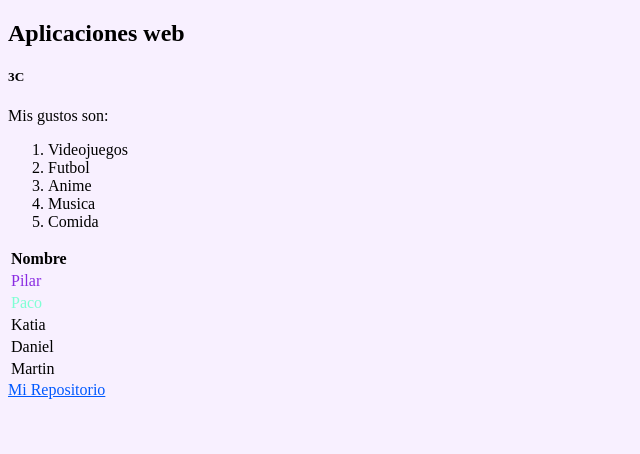
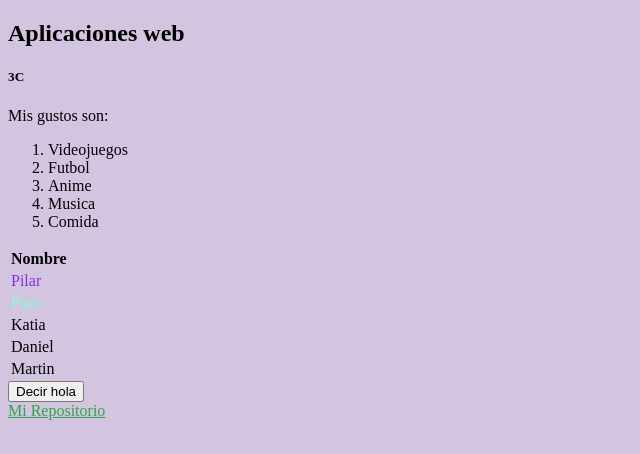
Before and after one commit to gabyFredy/GarridoFernando, a plain HTML site: page index.html in a window 1280 px wide. Shown: the whole page, without its empty margins (0-640 px from the left). Drawn offline with Linux system fonts and the light colour scheme.

Commit message:
actividad 24 mayo 2024

```diff
--- a/index.html
+++ b/index.html
@@ -1,9 +1,9 @@
 <!DOCTYPE html>
 <html>
     <head>
-        <title>Mi primar html</title>
+        <title>Mi primer html</title>
     </head>
-    <body style="background-color: rgb(248, 240, 255);">
+    <body style="background-color: rgb(211, 197, 224);">
         <h2>Aplicaciones web</h2>
         <h5>3C</h5>
         <p>Mis gustos son:</p>
@@ -34,6 +34,20 @@
                 <td><label>Martin</label></td>
             </tr>
         </table>
-        <a style="color: rgb(0, 89, 255);" href="https://github.com/gabyFredy/GarridoFernando"> Mi Repositorio</a>
+        <div>
+            <button>Decir hola</button>
+        </div>
+        <a style="color: rgb(48, 165, 74);" href="https://github.com/gabyFredy/GarridoFernando"> Mi Repositorio</a>
     </body>
+
+    <script>
+        const mybutton = document.getElementsByTagName("button");
+
+        function decirHola () {
+            console.log("Hola mundo :)");
+        }
+
+        mybutton.item(0).addEventListener("click", decirHola);
+    </script>
+
 </html>
```
